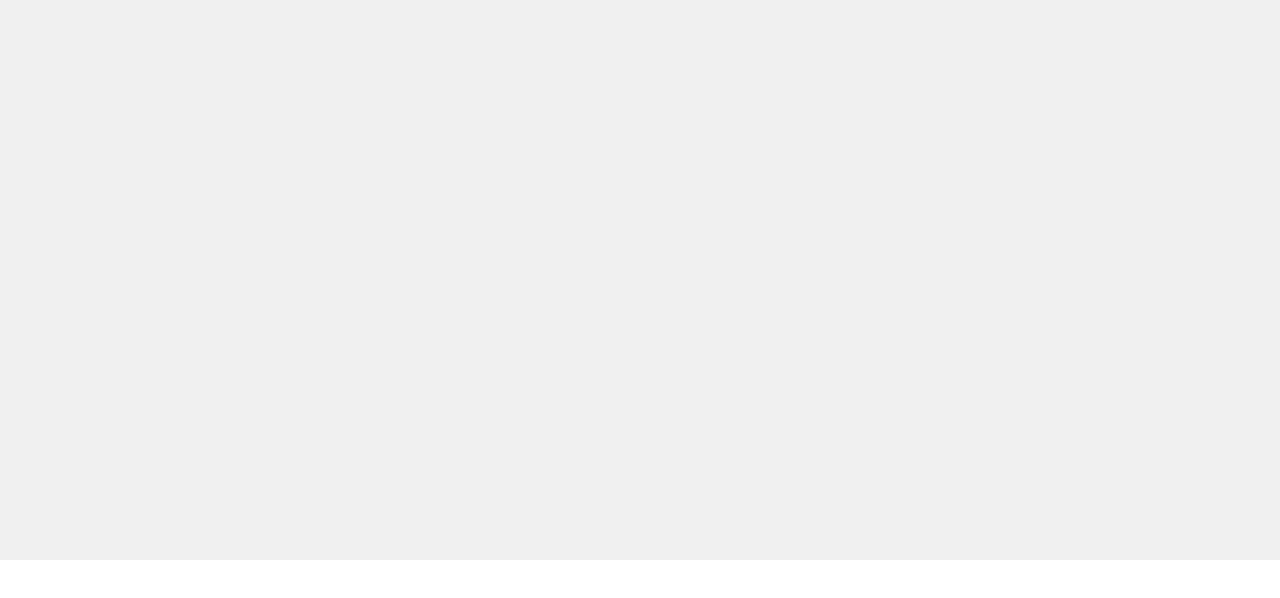
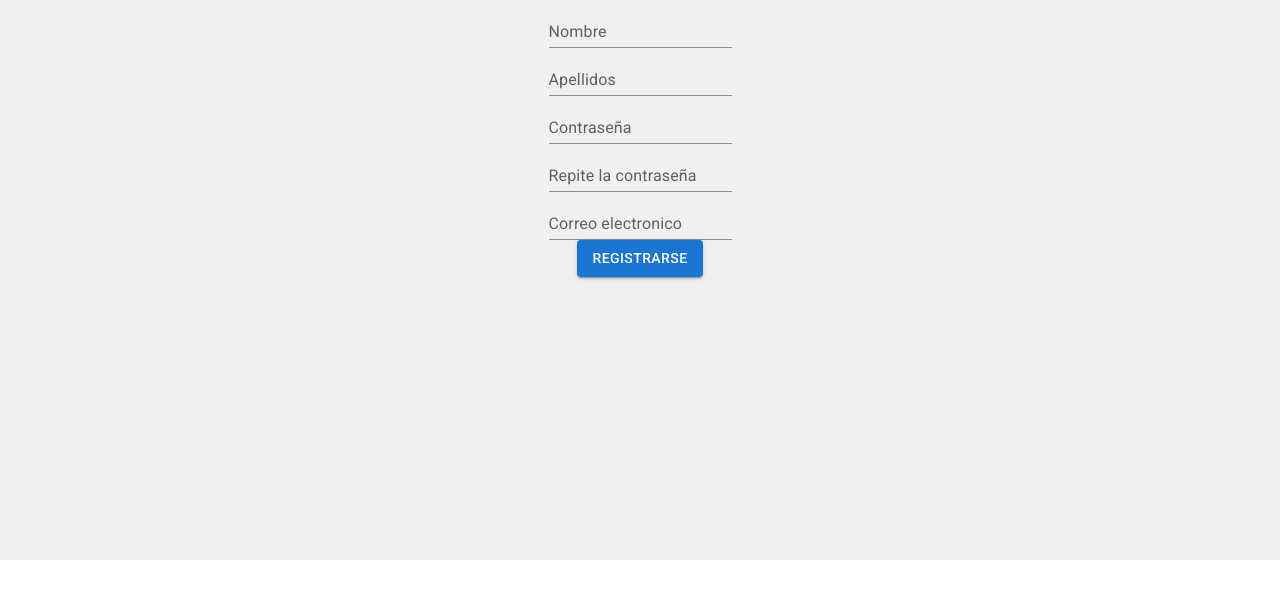
Before and after one commit to sMartz1/travelogue-app-front, a React (Create React App) app: page /register in a window 1280 px wide. Before the commit this address had no page. Shown: the top 598 px of the page. Built offline with nearby package versions, Linux system fonts and the light colour scheme.

Commit message:
Basic setup register form

```diff
--- a/src/App.jsx
+++ b/src/App.jsx
@@ -1,5 +1,6 @@
 import { BrowserRouter, Routes, Route } from "react-router-dom";
 import Login from "./components/Login"
+import Register from "./components/Register";
 
 function App() {
   return (
@@ -9,6 +10,7 @@ function App() {
         <Routes>
           <Route path="/" element={<h2>Landpage</h2>} />
           <Route path="/login" element={<Login />} />
+          <Route path="/register" element={<Register />} />
 
         </Routes>
       </BrowserRouter>
--- /dev/null
+++ b/src/components/Forms/RegisterForm.jsx
@@ -0,0 +1,117 @@
+import React from "react";
+import { useForm } from "react-hook-form";
+import TextFieldCustom from "./SubComponents/TextFieldCustom";
+import { Button } from "@mui/material";
+import * as yup from "yup";
+import { yupResolver } from "@hookform/resolvers/yup";
+
+const textContent = {
+  registerForm: {
+    firstName: "Nombre",
+    lastName: "Apellidos",
+    password: "Contraseña",
+    confirmPassword: "Repite la contraseña",
+    email: "Correo electronico",
+    buttonCreate: "Registrarse",
+  },
+  validations: {
+    minChar: (n, fieldForm) =>
+      `El ${fieldForm} debe tener un minimo de ${n} caracteres`,
+    validEmail: "Introduce un email valido",
+    reqEmail: "Es necesario un email",
+    confirmPassword: "Las contraseñas deben coincidir",
+    reqPassword: "Es necesaria una contraseña",
+  },
+};
+
+//Definition of schame validation
+const schema = yup.object().shape({
+  firstName: yup
+    .string()
+    .min(
+      3,
+      textContent.validations.minChar(
+        3,
+        textContent.registerForm.firstName.toLowerCase()
+      )
+    )
+    .required(),
+  lastName: yup
+    .string()
+    .min(
+      3,
+      textContent.validations.minChar(
+        3,
+        textContent.registerForm.lastName.toLowerCase()
+      )
+    ),
+  password: yup.string().required(textContent.validations.reqPassword),
+  confirmPassword: yup
+    .string()
+    .oneOf([yup.ref("password"), null], textContent.validations.confirmPassword),
+  email: yup
+    .string()
+    .email(textContent.validations.validEmail)
+    .required(textContent.validations.reqEmail),
+});
+
+export default function RegisterForm() {
+  const {
+    control: controlRegister,
+    handleSubmit,
+    formState: { errors: errorsRegister },
+  } = useForm({
+    resolver: yupResolver(schema),
+  });
+
+  const onSubmit = (data) => {
+    console.log("Datos recolectados", data);
+  };
+
+  return (
+    <form onSubmit={handleSubmit(onSubmit)}>
+      <TextFieldCustom
+        name="firstName"
+        control={controlRegister}
+        label={textContent.registerForm.firstName}
+        id="firstname-register-form"
+        errors={errorsRegister.firstName}
+      />
+      <TextFieldCustom
+        name="lastName"
+        control={controlRegister}
+        label={textContent.registerForm.lastName}
+        id="lastname-register-form"
+        errors={errorsRegister.lastName}
+      />
+      <TextFieldCustom
+        name="password"
+        control={controlRegister}
+        label={textContent.registerForm.password}
+        id="password-input-register-form"
+        errors={errorsRegister.password}
+        type="password"
+      />
+        <TextFieldCustom
+        name="confirmPassword"
+        control={controlRegister}
+        label={textContent.registerForm.confirmPassword}
+        id="password-repeat-input-register-form"
+        errors={errorsRegister.confirmPassword}
+        type="password"
+      />
+       <TextFieldCustom
+        name="email"
+        control={controlRegister}
+        label={textContent.registerForm.email}
+        id="email-input-register-form"
+        errors={errorsRegister.email}
+        type="email"
+      />
+
+      <Button variant="contained" type="submit">
+        {textContent.registerForm.buttonCreate}
+      </Button>
+    </form>
+  );
+}
--- /dev/null
+++ b/src/components/Register/index.jsx
@@ -0,0 +1,10 @@
+import React from "react";
+import RegisterForm from "../Forms/RegisterForm";
+import "./index.scss";
+export default function Register() {
+  return (
+    <div className="form-register-container">
+      <RegisterForm />
+    </div>
+  );
+}
--- /dev/null
+++ b/src/components/Register/index.scss
@@ -0,0 +1,10 @@
+form{
+    height: 100%;
+    display: flex;
+    flex-flow: column;
+    align-items: center;
+    width: minmax(500px,300px);
+    >*{
+       margin-top: 1.2rem;
+    }
+}
```
